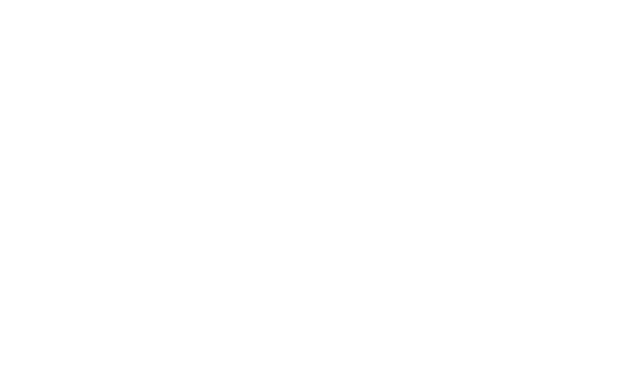
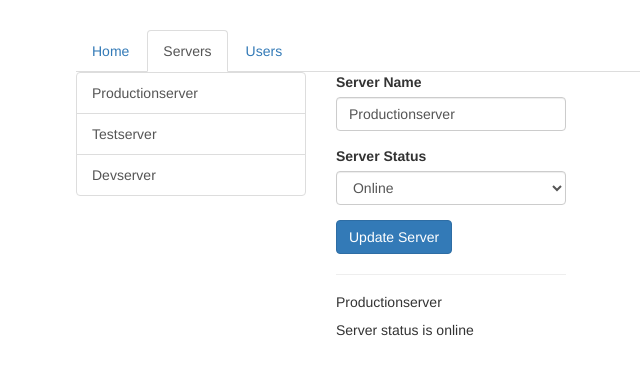
Before and after one commit to nkfoss/AngularRouting, an Angular app: page /servers in a window 1280 px wide. Shown: the top 374 px of the page, without its empty margins (189-829 px from the left). Built offline with nearby package versions, Linux system fonts and the light colour scheme.

Commit message:
Implement active tabs for router navigation

```diff
--- a/src/app/app.component.html
+++ b/src/app/app.component.html
@@ -2,12 +2,17 @@
   <div class="row">
     <div class="col-xs-12 col-sm-10 col-md-8 col-sm-offset-1 col-md-offset-2">
       <ul class="nav nav-tabs">
-        <li role="presentation" class="active"><a routerLink="/">Home</a></li>
-        <li role="presentation"><a routerLink="/servers">Servers</a></li>
-        <li role="presentation"><a [routerLink]="['/users]">Users</a></li>
+        <!-- routerLinkActive is an Angular directive that shows which tab you're on -->
+        <!-- This analyzes your path, and makes the tab active if it's part of the path.
+        Erroneously, the home tab is always active, since it is part of all paths.
+        Therefore, we use the exact: true option, so we only match the exact path for that tab-->
+        <li role="presentation" routerLinkActive="active" [routerLinkActiveOptions]="{exact: true}"><a routerLink="/">Home</a></li>
+        <li role="presentation" routerLinkActive="active"><a routerLink="/servers">Servers</a></li>
+        <li role="presentation" routerLinkActive="active"><a [routerLink]="['/users']">Users</a></li>
       </ul>
     </div>
   </div>
+
 
   <div class="row">
     <div class="col-xs-12 col-sm-10 col-md-8 col-sm-offset-1 col-md-offset-2">
```
